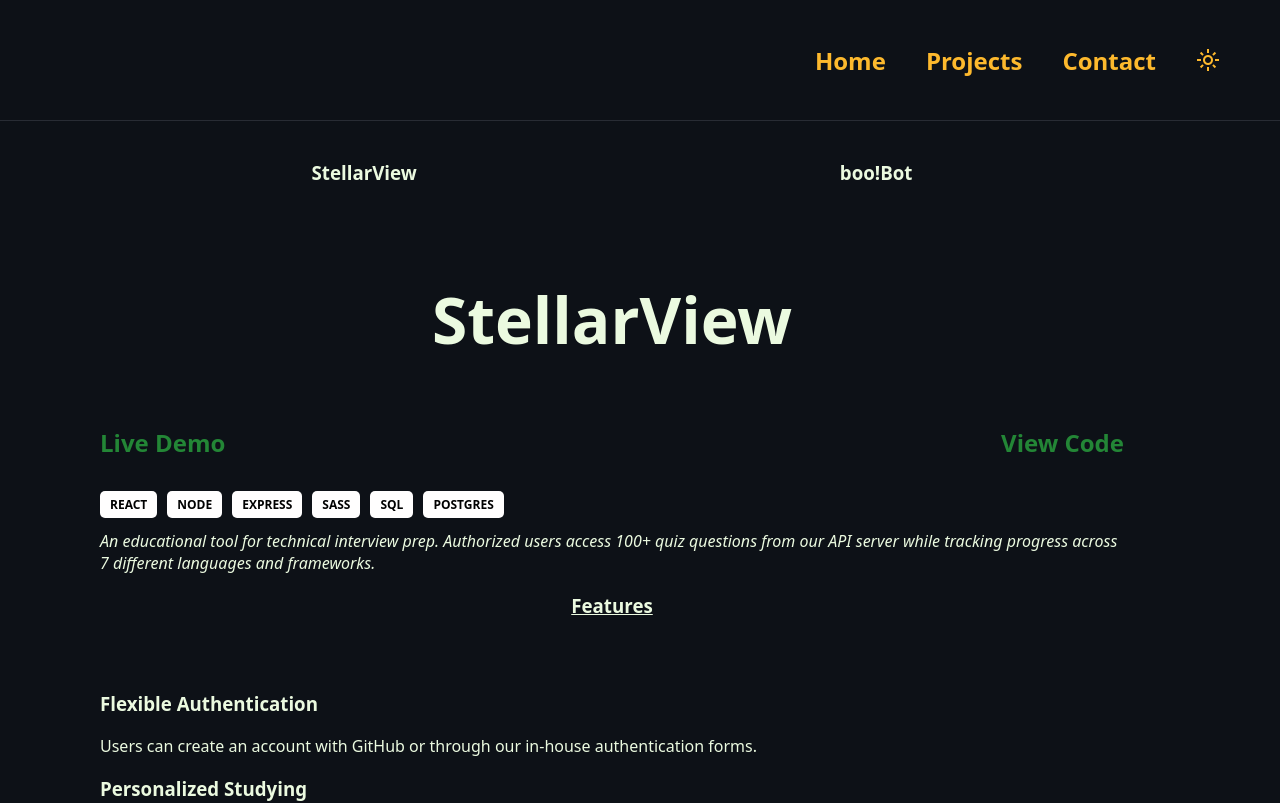
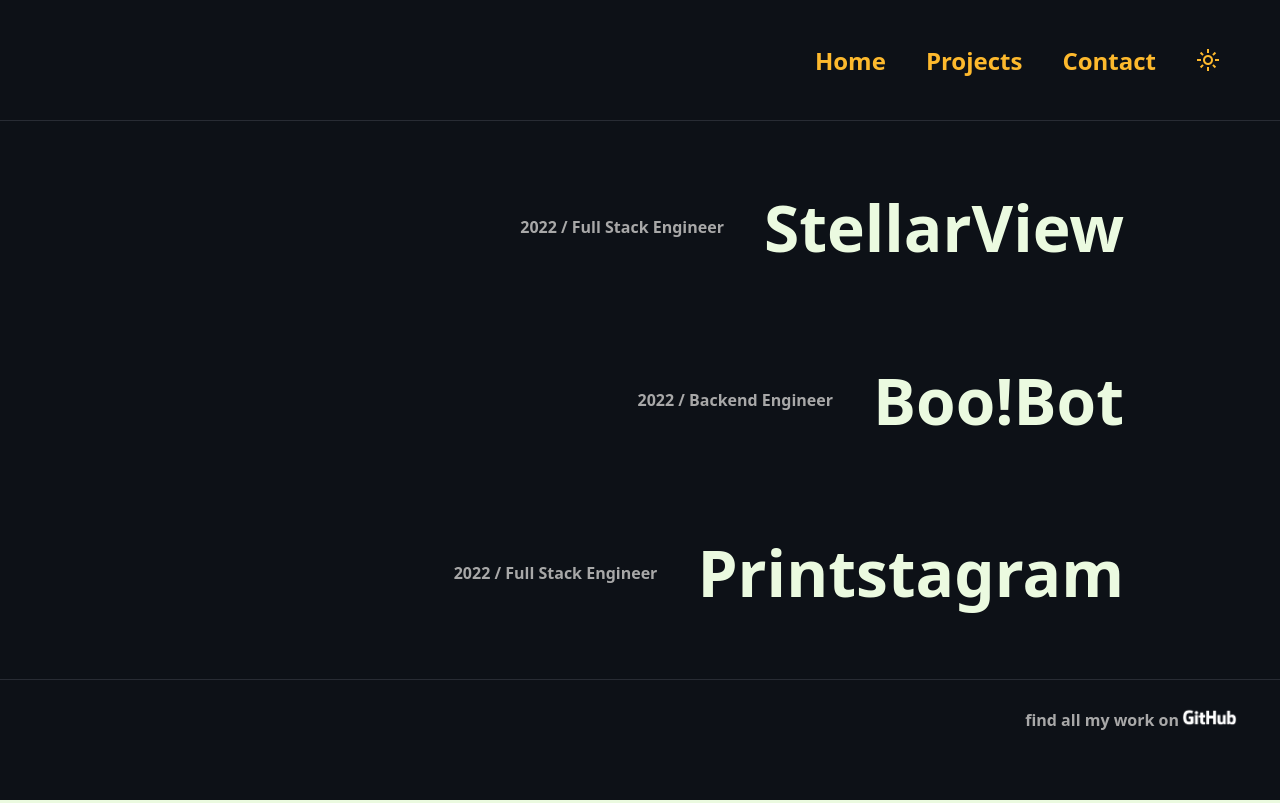
Before and after one commit to kashitamang/personal-portfolio, a React (Create React App) app: page /projects in a window 1280 px wide. Shown: the top 803 px of the page. Built offline with nearby package versions, Linux system fonts and the light colour scheme.

Commit message:
changing ProjectPageNavigation to ProjectsList and adjusting UI, still needs to be able to navigate

```diff
--- /dev/null
+++ b/src/components/Projects/ProjectsList.jsx
@@ -0,0 +1,23 @@
+import React from 'react';
+import { Link } from 'react-router-dom';
+
+import styles from './ProjectsPage.module.scss';
+
+export default function ProjectsList() {
+  return (
+    <div className={styles.ProjectsList}>
+      <Link to="stellarview" alt="StellarView" title="StellarView">
+        <h4>2022 / Full Stack Engineer</h4>
+        <h1>StellarView</h1>
+      </Link>
+      <Link to="boobot" alt="Boo!Bot" title="Boo!Bot">
+        <h4>2022 / Backend Engineer</h4>
+        <h1>Boo!Bot</h1>
+      </Link>
+      <Link to="printstagram" alt="Printstagram" title="Printstagram">
+        <h4>2022 / Full Stack Engineer</h4>
+        <h1>Printstagram</h1>
+      </Link>
+    </div>
+  );
+}
--- a/src/components/Projects/ProjectsPage.jsx
+++ b/src/components/Projects/ProjectsPage.jsx
@@ -2,14 +2,14 @@ import React from 'react';
 import styles from './ProjectsPage.module.scss';
 import StellarView from './StellarView';
 import BooBot from './BooBot';
-import ProjectsPageNavigation from './ProjectsPageNavigation';
+import ProjectsList from './ProjectsList';
 
 export default function ProjectsPage() {
   return (
     <div className={styles.ProjectsPage}>
-      <ProjectsPageNavigation />
-      <StellarView />
-      <BooBot />
+      <ProjectsList />
+      {/* <StellarView />
+      <BooBot /> */}
     </div>
   );
 }
--- a/src/components/Projects/ProjectsPage.module.scss
+++ b/src/components/Projects/ProjectsPage.module.scss
@@ -4,13 +4,39 @@
   flex-direction: column;
   align-items: center;
 
-  nav {
+  .ProjectsList {
     width: 100%;
     display: flex;
-    justify-content: space-around;
+    flex-direction: column;
+    align-items: flex-end;
+
     a {
-      padding-left: 5px;
-      padding-right: 5px;
+      //desktop
+      @media (min-width: 760px) {
+        display: flex;
+        flex-direction: row;
+        align-items: center;
+      }
+
+      // mobile
+      @media (max-width: 759px) {
+        display: flex;
+        flex-direction: column-reverse;
+        align-items: flex-end;
+      }
+
+      h1 {
+        // mobile
+        @media (max-width: 759px) {
+          font-size: 2rem;
+        }
+      }
+      h4 {
+        //desktop
+      @media (min-width: 760px) {
+        padding-right: 40px;
+      }
+      }
     }
   }
 
--- a/src/components/Projects/ProjectsPageNavigation.jsx
+++ /dev/null
@@ -1,8 +0,0 @@
-export default function ProjectsPageNavigation() {
-  return (
-    <nav>
-      <a href="#stellarview"><h3> StellarView </h3></a>
-      <a href="#boobot"><h3> boo!Bot </h3></a>
-    </nav>
-  );
-}
```
